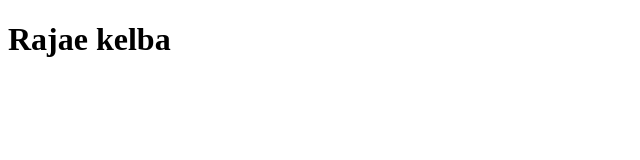
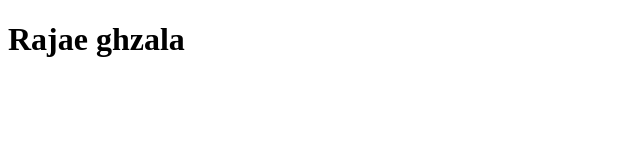
Before and after one commit to majdakacemi01/demo-repo, a plain HTML site: page index.html in a window 1280 px wide. Shown: the full height of the page, 0-640 px from the left. Drawn offline with Linux system fonts and the light colour scheme.

Commit message:
changer le titre

```diff
--- a/index.html
+++ b/index.html
@@ -7,6 +7,6 @@
 
 </head>
 <body>
-    <h1>Rajae kelba</h1>
+    <h1>Rajae ghzala</h1>
 </body>
 </html>
```
